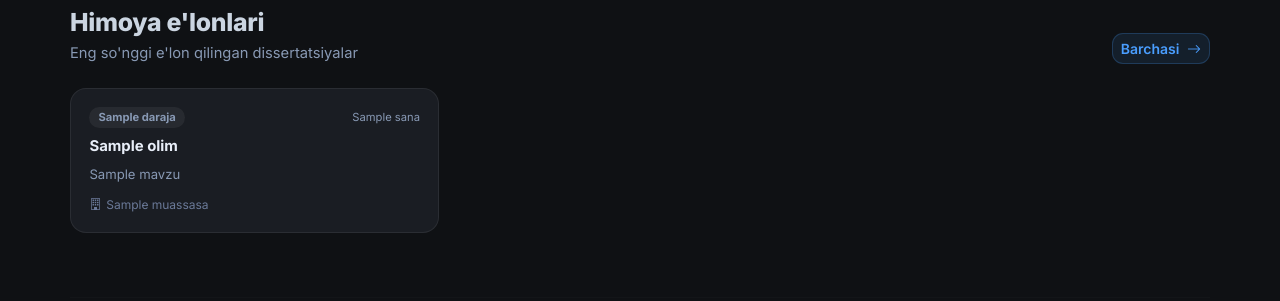
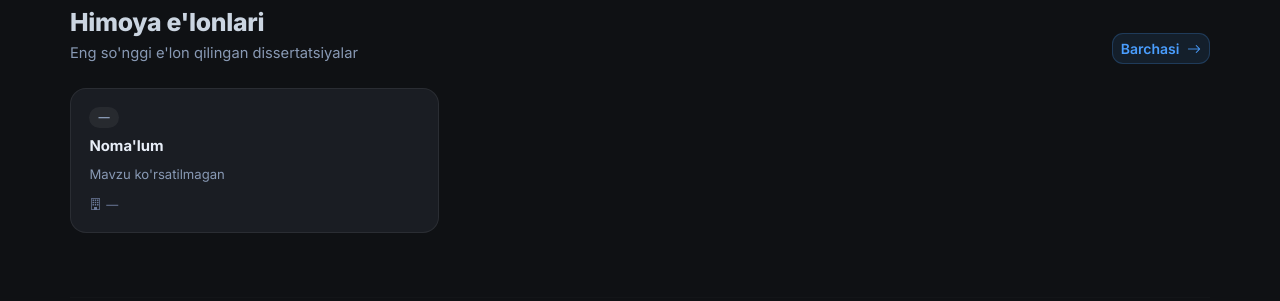
Before and after one commit to botirbekbahodirovich-gif/oak-dissertatsiya, a Flask app: page / in a window 1280 px wide. Shown: the part 1508-1809 px from the top of the page. Run offline with Flask 3, Linux system fonts and the light colour scheme; a database or web service that is not in the repository returns one stand-in record (values such as "Sample title"); data that the repository does not hold is empty; some libraries are stand-ins or nearby versions.

Commit message:
fix: home recent cards show real data, skip empty mavzu in scraper

```diff
--- a/app.py
+++ b/app.py
@@ -80,18 +80,29 @@ csrf.exempt(app.view_functions['auth.telegram_login'])
 @app.route("/")
 def home():
     try:
-        rows = query_dissertations("", "", "", "", "id", "desc", page=1, per_page=6)
+        from data import get_connection
+        conn = get_connection()
+        with conn.cursor() as cur:
+            cur.execute(
+                "SELECT id, olim, mavzu, daraja, sana, muassasa "
+                "FROM dissertations "
+                "WHERE mavzu IS NOT NULL AND TRIM(mavzu) != '' "
+                "ORDER BY id DESC LIMIT 6"
+            )
+            cols = [d[0] for d in cur.description]
+            rows = [dict(zip(cols, row)) for row in cur.fetchall()]
+        conn.close()
     except Exception:
         rows = []
     recent = []
     if rows:
         recent = [{
             "id": row.get("id"),
-            "Olim": row.get("Olim", ""),
-            "Mavzu": row.get("Mavzu", ""),
-            "Daraja": row.get("Daraja", ""),
-            "Sana": row.get("Sana", ""),
-            "Muassasa": row.get("Muassasa", ""),
+            "Olim": row.get("olim", "") or "",
+            "Mavzu": row.get("mavzu", "") or "",
+            "Daraja": row.get("daraja", "") or "",
+            "Sana": row.get("sana", "") or "",
+            "Muassasa": row.get("muassasa", "") or "",
         } for row in rows]
     return render_template("home.html", recent=recent)
 
--- a/scripts/daily_scraper.py
+++ b/scripts/daily_scraper.py
@@ -250,6 +250,9 @@ def main():
         try:
             page_html = fetch(url)
             data = parse_dissertation(page_html, url)
+            if not data.get("mavzu", "").strip():
+                print("SKIP — mavzu empty")
+                continue
             insert_dissertation(conn, data)
             new_count += 1
             print(f"OK  — {data['olim'] or '(no name)'}")
--- a/templates/home.html
+++ b/templates/home.html
@@ -505,9 +505,9 @@
           <span class="dc-badge {{ 'dc-phd' if d=='PHD' else 'dc-dsc' if d=='DSC' else 'dc-other' }}">{{ r.Daraja or '—' }}</span>
           <span class="dc-date">{{ r.Sana }}</span>
         </div>
-        <div class="dc-olim">{{ r.Olim or '—' }}</div>
-        <div class="dc-mavzu">{{ r.Mavzu or '' }}</div>
-        <div class="dc-muas"><i class="bi bi-building"></i>{{ r.Muassasa or '—' }}</div>
+        <div class="dc-olim">{{ r.Olim if r.Olim else "Noma'lum" }}</div>
+        <div class="dc-mavzu">{{ r.Mavzu[:80] ~ '…' if r.Mavzu and r.Mavzu|length > 80 else (r.Mavzu if r.Mavzu else "Mavzu ko'rsatilmagan") }}</div>
+        <div class="dc-muas"><i class="bi bi-building"></i>{{ r.Muassasa if r.Muassasa else '—' }}</div>
       </a>
       {% endfor %}
     {% else %}
```
